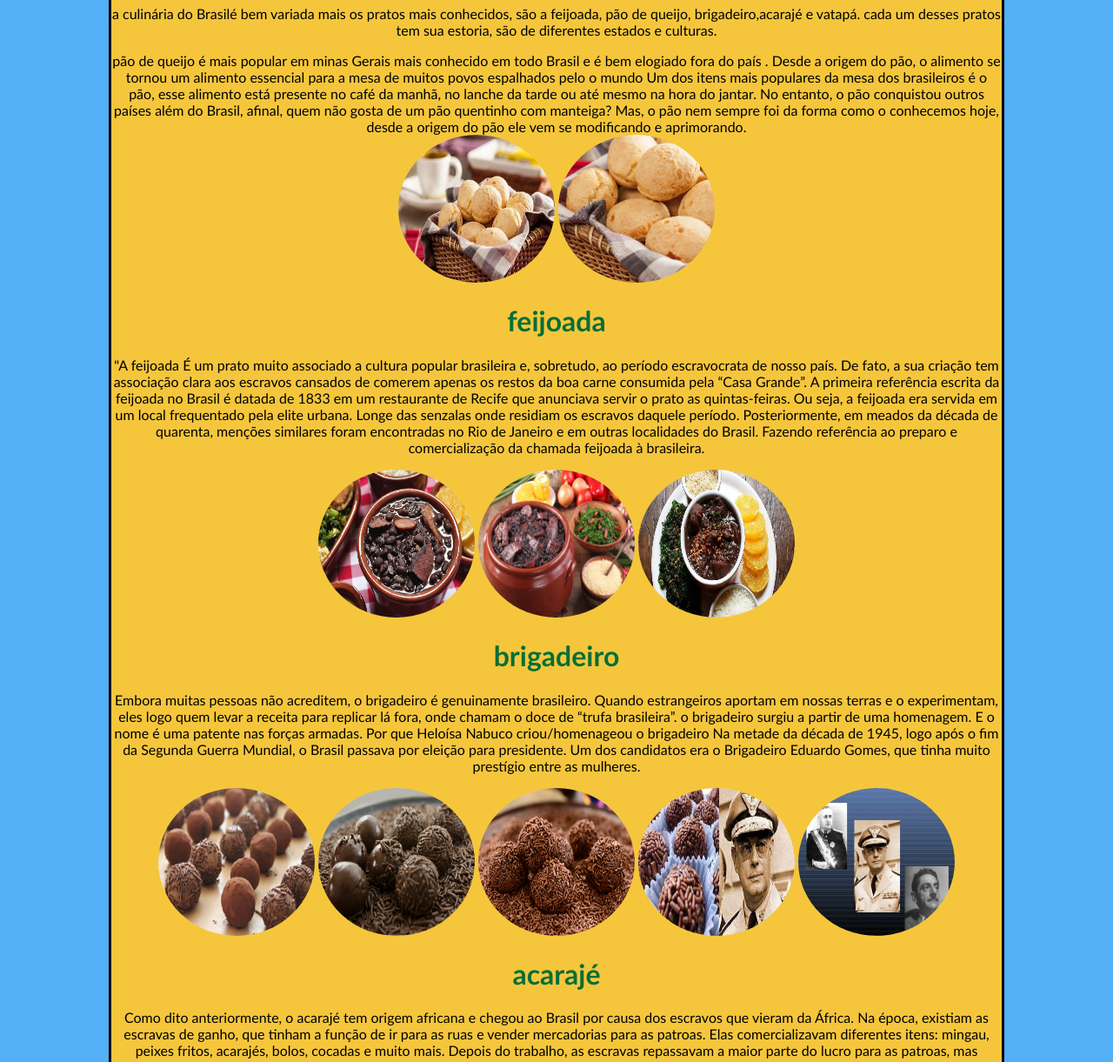
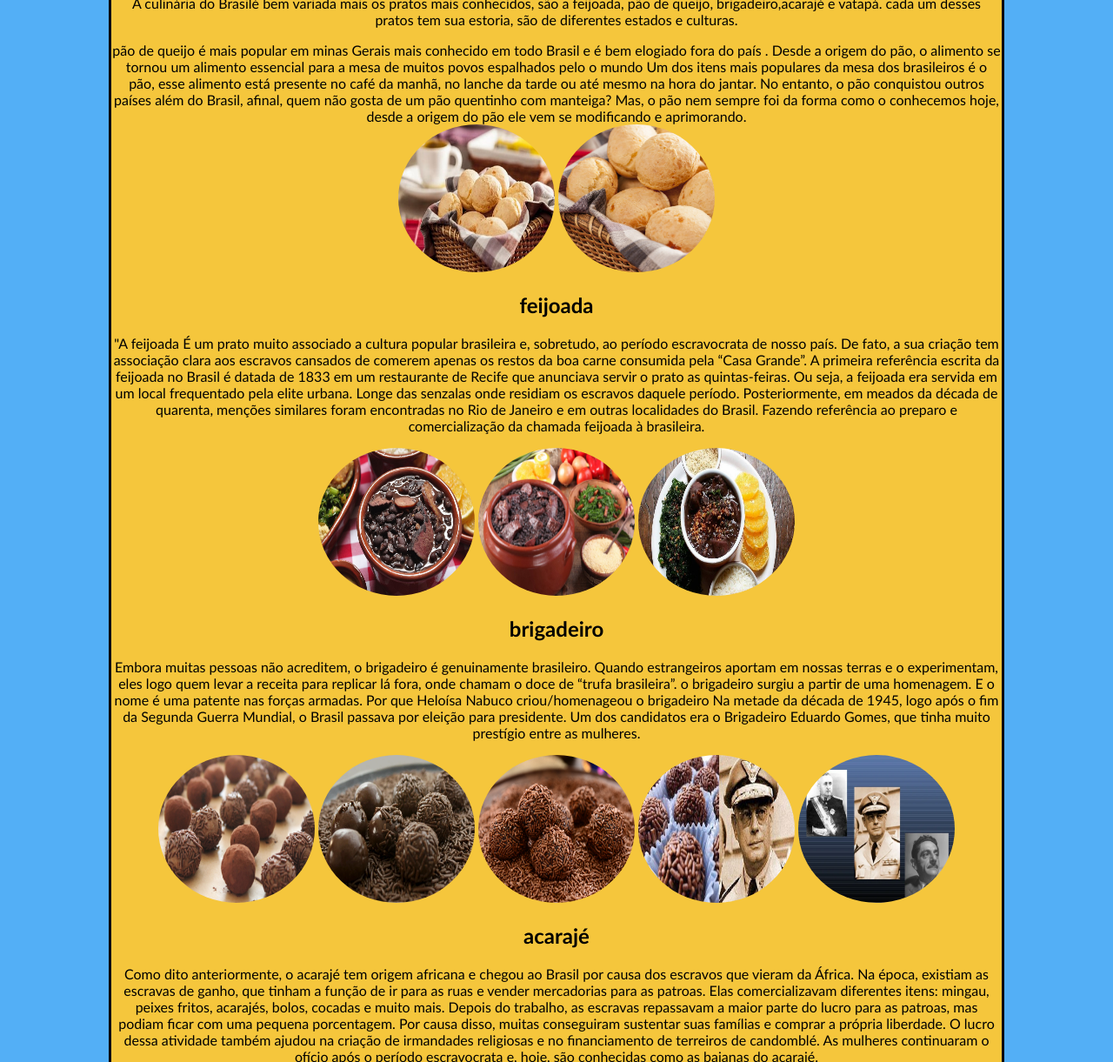
Before and after one commit to lisemeao031/atividadepais, a plain HTML site: page culinaria.html in a window 1280 px wide. Shown: the part 367-1588 px from the top of the page at 87% size. Drawn offline with Linux system fonts and the light colour scheme.

Commit message:
Update culinaria.html

```diff
--- a/culinaria.html
+++ b/culinaria.html
@@ -26,9 +26,9 @@
 <h1>Pratos mais conhecidos</h1>
 </center>
 <p>
-<h1>pão de queijo</h1>
+<h2>pão de queijo</h2>
 <center>
-<p> a culinária do Brasilé bem variada mais os pratos mais conhecidos, são a feijoada, pão de queijo, brigadeiro,acarajé e vatapá.
+<p> A culinária do Brasilé bem variada mais os pratos mais conhecidos, são a feijoada, pão de queijo, brigadeiro,acarajé e vatapá.
 cada um desses pratos tem sua estoria, são de diferentes estados e culturas. </p>
 pão de queijo é mais popular em minas Gerais mais conhecido em todo Brasil e é bem elogiado fora do país .
 Desde a origem do pão, o alimento se tornou um alimento essencial para a mesa de muitos povos espalhados pelo o mundo
@@ -43,7 +43,7 @@ desde a origem do pão ele vem se modificando e aprimorando.
 <img src="images/paodois.jpg" alt="">
 </center>
 <p>
-<h1>feijoada</h1>
+<h2>feijoada</h2>
 "A feijoada É um prato muito associado a cultura popular brasileira e, sobretudo, ao período escravocrata de nosso país. De fato,
 a sua criação tem associação clara aos escravos cansados de comerem apenas os restos da boa carne consumida pela “Casa Grande”.
 A primeira referência escrita da feijoada no Brasil é datada de 1833 em um restaurante de Recife que anunciava servir o prato as quintas-feiras. Ou seja,
@@ -59,7 +59,7 @@ Fazendo referência ao preparo e comercialização da chamada feijoada à brasil
 </center>
 </div>
 <center>
-<h1> brigadeiro</h1>
+<h2> brigadeiro</h2>
 </center>
 <p>
 Embora muitas pessoas não acreditem, o brigadeiro é genuinamente brasileiro. Quando estrangeiros aportam em nossas terras e o experimentam,
@@ -77,7 +77,7 @@ Um dos candidatos era o Brigadeiro Eduardo Gomes, que tinha muito prestígio ent
 <img src="images/pre.jpg" alt="">
 <img src="images/predois.webp" alt="">
 </center>
-<h1>acarajé</h1>
+<h2>acarajé</h2>
 Como dito anteriormente, o acarajé tem origem africana e chegou ao Brasil por causa dos escravos que vieram da África. Na época,
 existiam as escravas de ganho, que tinham a função de ir para as ruas e vender mercadorias para as patroas.
 Elas comercializavam diferentes itens: mingau, peixes fritos, acarajés, bolos, cocadas e muito mais. Depois do trabalho,
```
